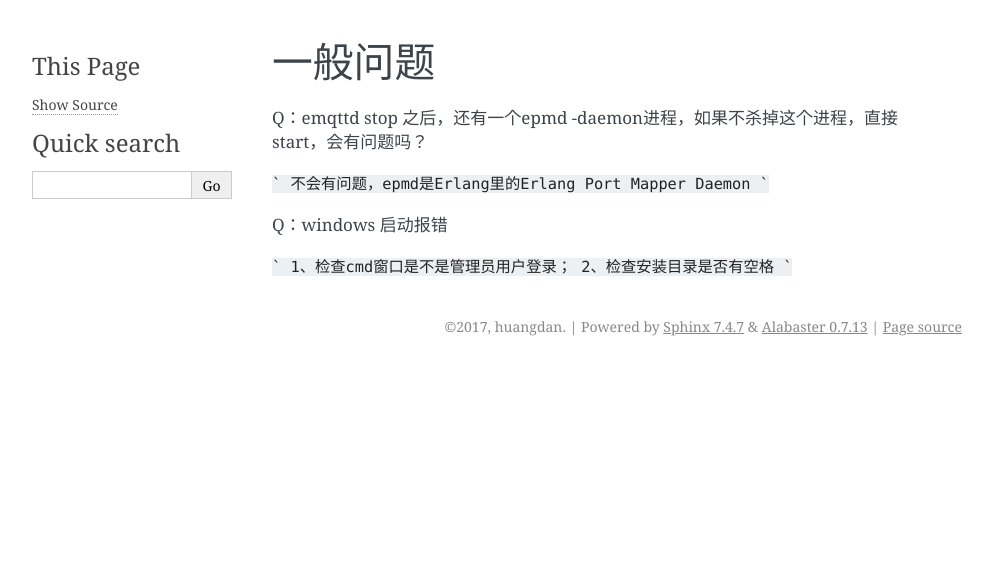
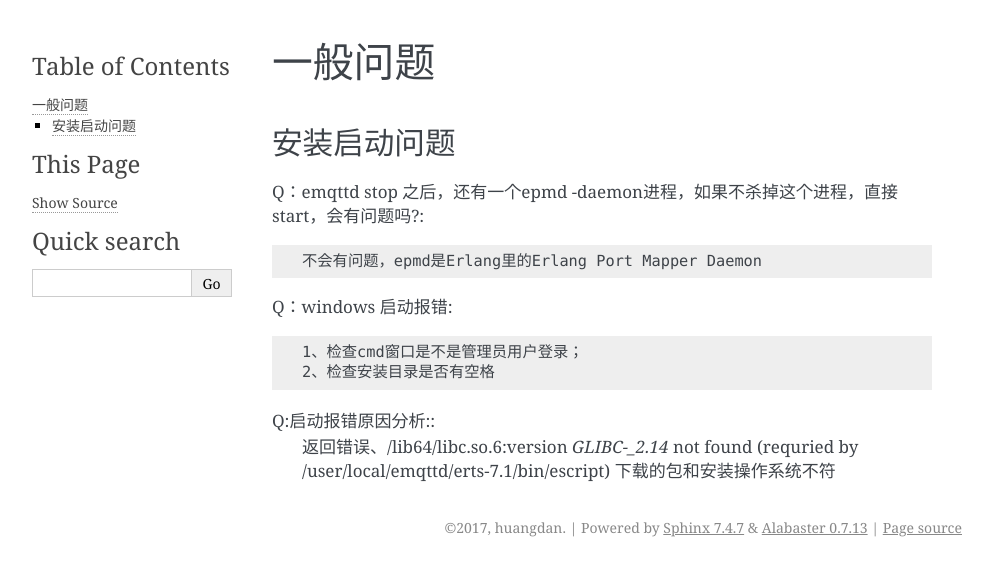
Before and after one commit to live0717/emq-faq-cn, a Sphinx documentation site: the page built from source/general.rst, in a window 1280 px wide. Shown: the top 576 px of the page, without its empty margins (148-1141 px from the left). Built offline with Sphinx 7.4.7, drawn with Linux system fonts in a browser that asks for light colours.

````diff
--- a/source/general.rst
+++ b/source/general.rst
@@ -7,16 +7,16 @@
 
 ------------
 安装启动问题
------------
-Q：emqttd stop 之后，还有一个epmd -daemon进程，如果不杀掉这个进程，直接start，会有问题吗？
+------------
+Q：emqttd stop 之后，还有一个epmd -daemon进程，如果不杀掉这个进程，直接start，会有问题吗?::
 
-```
-不会有问题，epmd是Erlang里的Erlang Port Mapper Daemon
-```
+    不会有问题，epmd是Erlang里的Erlang Port Mapper Daemon
 
-Q：windows 启动报错
+Q：windows 启动报错::
 
-```
-1、检查cmd窗口是不是管理员用户登录；
-2、检查安装目录是否有空格
-```
+    1、检查cmd窗口是不是管理员用户登录；
+    2、检查安装目录是否有空格
+
+Q:启动报错原因分析::
+    返回错误、/lib64/libc.so.6:version `GLIBC-_2.14` not found (requried by /user/local/emqttd/erts-7.1/bin/escript)
+    下载的包和安装操作系统不符
--- a/source/index.rst
+++ b/source/index.rst
@@ -10,6 +10,7 @@
    :maxdepth: 2
 
    general
+   security
 
 EMQ项目支持与联系:
 
````
Also changed, not shown: source/security.rst (added, +13 -0 lines).
